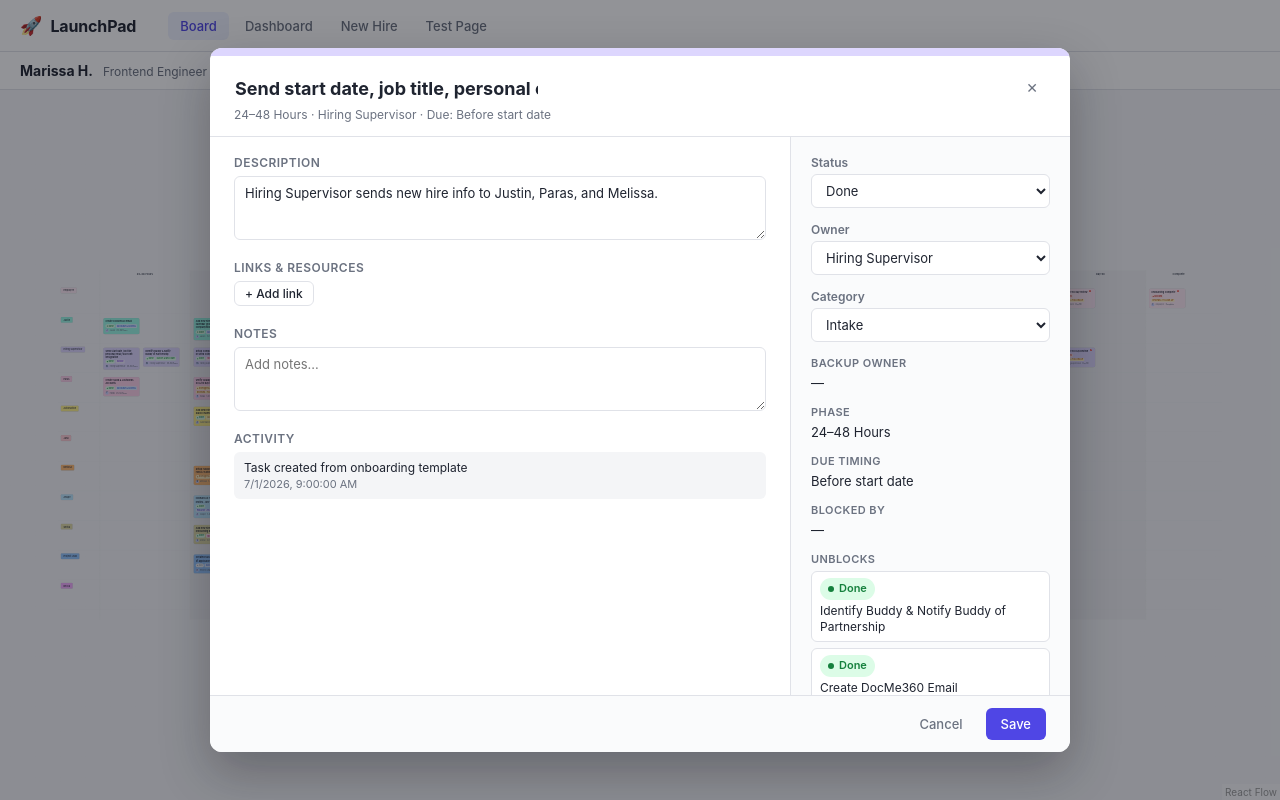
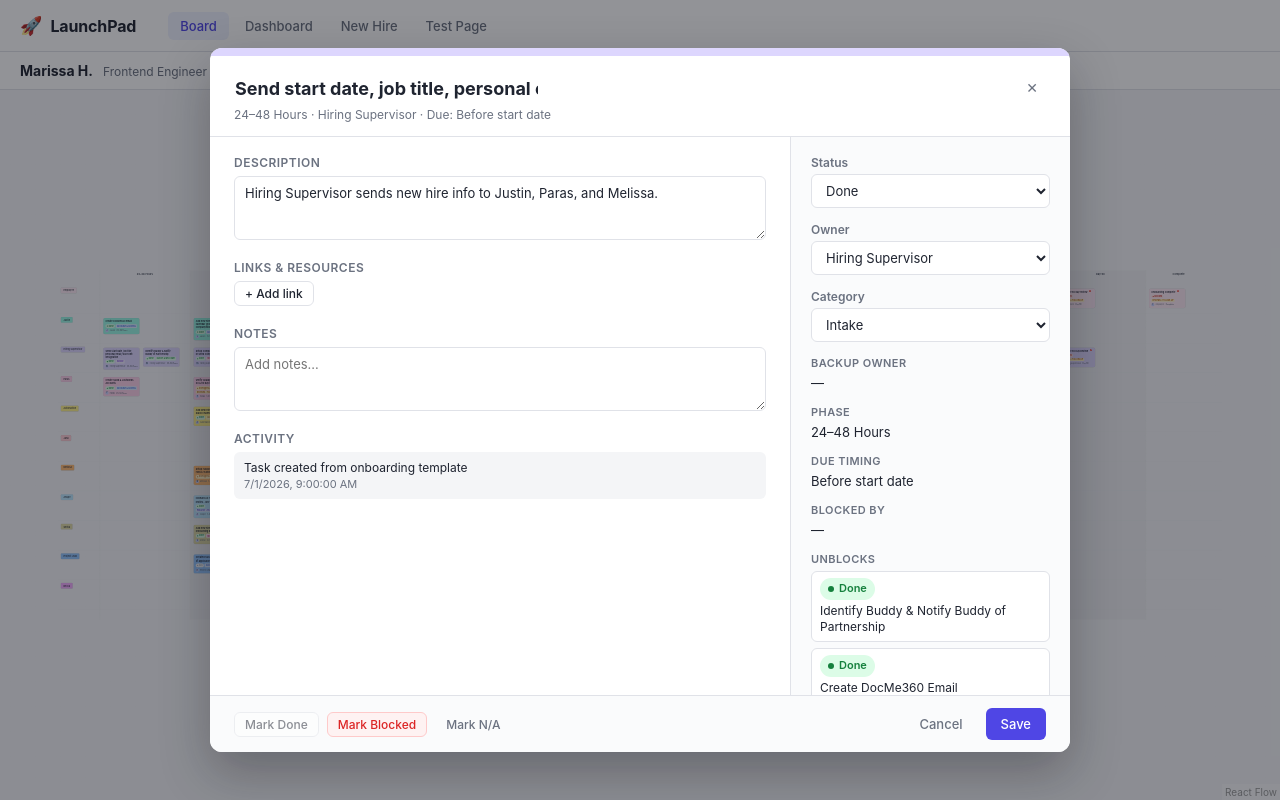
Before and after one commit to d0uble0deven/launchpad, a React (Vite) app: page / in a window 1280 px wide. Both pictures are taken after a click on the element 121 px from the left and 358 px from the top of the page. Built offline with nearby package versions, Linux system fonts and the light colour scheme.

Commit message:
Adds status actions and dependency recalculation

```diff
--- a/src/components/organisms/TaskModal/TaskModal.module.css
+++ b/src/components/organisms/TaskModal/TaskModal.module.css
@@ -213,6 +213,7 @@
 
 .footer {
   display: flex;
+  align-items: center;
   justify-content: flex-end;
   gap: 8px;
   padding: 12px 24px;
@@ -220,3 +221,9 @@
   background: #fafbfc;
   flex-shrink: 0;
 }
+
+.footerActions {
+  display: flex;
+  gap: 8px;
+  margin-right: auto;
+}
--- a/src/components/organisms/TaskModal/TaskModal.tsx
+++ b/src/components/organisms/TaskModal/TaskModal.tsx
@@ -78,6 +78,23 @@ function TaskModal({ task, board, onClose, onSave }: TaskModalProps) {
 
   const removeLink = (id: string) =>
     patch({ links: draft.links.filter((link) => link.id !== id) });
+
+  const applyStatus = (status: TaskStatus) => {
+    const updated: TaskCard = {
+      ...draft,
+      status,
+      activity: [
+        ...draft.activity,
+        {
+          id: `${draft.id}-a${Date.now()}`,
+          timestamp: new Date().toISOString(),
+          message: `Marked ${STATUS_LABELS[status]}`,
+        },
+      ],
+    };
+    setDraft(updated);
+    onSave(updated);
+  };
 
   const handleSave = () => {
     const updated: TaskCard = {
@@ -285,6 +302,31 @@ function TaskModal({ task, board, onClose, onSave }: TaskModalProps) {
         </div>
 
         <footer className={styles.footer}>
+          <div className={styles.footerActions}>
+            <Button
+              size="sm"
+              onClick={() => applyStatus('done')}
+              disabled={draft.status === 'done'}
+            >
+              Mark Done
+            </Button>
+            <Button
+              size="sm"
+              variant="danger"
+              onClick={() => applyStatus('blocked')}
+              disabled={draft.status === 'blocked'}
+            >
+              Mark Blocked
+            </Button>
+            <Button
+              size="sm"
+              variant="ghost"
+              onClick={() => applyStatus('na')}
+              disabled={draft.status === 'na'}
+            >
+              Mark N/A
+            </Button>
+          </div>
           <Button variant="ghost" onClick={onClose}>
             Cancel
           </Button>
--- /dev/null
+++ b/src/logic/dependencies.ts
@@ -0,0 +1,61 @@
+import type { TaskCard, TaskStatus } from '../types/board';
+
+export type DependencyChange = {
+  id: string;
+  title: string;
+  from: TaskStatus;
+  to: TaskStatus;
+};
+
+/** Statuses that satisfy a dependency (N/A tasks shouldn't block anyone). */
+const SATISFIED: readonly TaskStatus[] = ['done', 'na'];
+
+/**
+ * Recomputes dependency-derived statuses after a status change:
+ * - blocked task whose dependencies are all satisfied → ready
+ * - not-started/ready task with an unsatisfied dependency → blocked
+ * In-progress, done, and N/A tasks are never touched, and neither are tasks
+ * without dependencies (so a manually blocked independent task stays blocked).
+ */
+export function recalculateDependencies(tasks: TaskCard[]): {
+  tasks: TaskCard[];
+  changes: DependencyChange[];
+} {
+  const byId = new Map(tasks.map((task) => [task.id, task]));
+  const changes: DependencyChange[] = [];
+
+  const next = tasks.map((task) => {
+    if (task.dependsOn.length === 0) return task;
+
+    const satisfied = task.dependsOn.every((id) => {
+      const dep = byId.get(id);
+      return !dep || SATISFIED.includes(dep.status);
+    });
+
+    let to: TaskStatus | null = null;
+    if (satisfied && task.status === 'blocked') to = 'ready';
+    if (!satisfied && (task.status === 'not-started' || task.status === 'ready')) {
+      to = 'blocked';
+    }
+    if (!to) return task;
+
+    changes.push({ id: task.id, title: task.title, from: task.status, to });
+    return {
+      ...task,
+      status: to,
+      activity: [
+        ...task.activity,
+        {
+          id: `${task.id}-a${Date.now()}`,
+          timestamp: new Date().toISOString(),
+          message:
+            to === 'ready'
+              ? 'Unblocked — all dependencies done'
+              : 'Blocked by incomplete dependencies',
+        },
+      ],
+    };
+  });
+
+  return { tasks: next, changes };
+}
--- a/src/pages/BoardPage/BoardPage.tsx
+++ b/src/pages/BoardPage/BoardPage.tsx
@@ -3,6 +3,7 @@ import { Background, BackgroundVariant, ReactFlow } from '@xyflow/react';
 import type { Node, NodeChange, NodeMouseHandler, OnNodeDrag } from '@xyflow/react';
 import '@xyflow/react/dist/style.css';
 import TaskModal from '../../components/organisms/TaskModal/TaskModal';
+import { recalculateDependencies } from '../../logic/dependencies';
 import type { TaskCard as TaskCardData } from '../../types/board';
 import { buildMockBoard, MOCK_EMPLOYEE } from '../../data/mockBoard';
 import LaneNode from './LaneNode';
@@ -36,12 +37,21 @@ function BoardPage() {
 
   const saveTask = useCallback((updated: TaskCardData) => {
     console.log(`[save] "${updated.title}"`, updated);
-    setBoard((prev) => ({
-      ...prev,
-      tasks: prev.tasks.map((task) =>
+    setBoard((prev) => {
+      const merged = prev.tasks.map((task) =>
         task.id === updated.id ? updated : task,
-      ),
-    }));
+      );
+      const { tasks, changes } = recalculateDependencies(merged);
+      if (changes.length === 0) {
+        console.log('[deps] recalculated — no changes');
+      }
+      for (const change of changes) {
+        console.log(
+          `[deps] "${change.title}": ${change.from} → ${change.to}`,
+        );
+      }
+      return { ...prev, tasks };
+    });
   }, []);
 
   // Board state is the source of truth: React Flow position changes are
```
Also changed, not shown: 1 other file (tests, documents, lock files or other folders).
